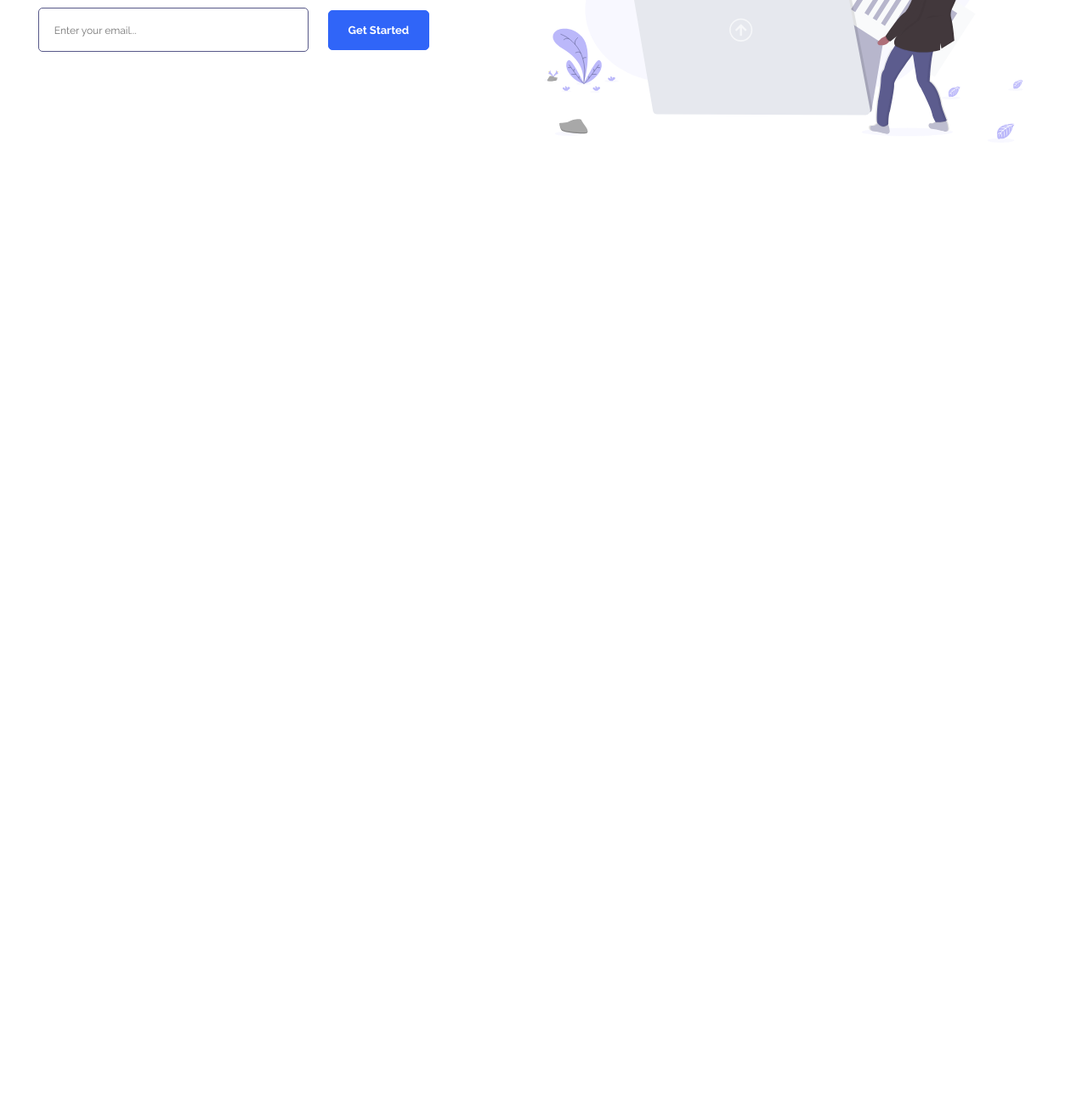
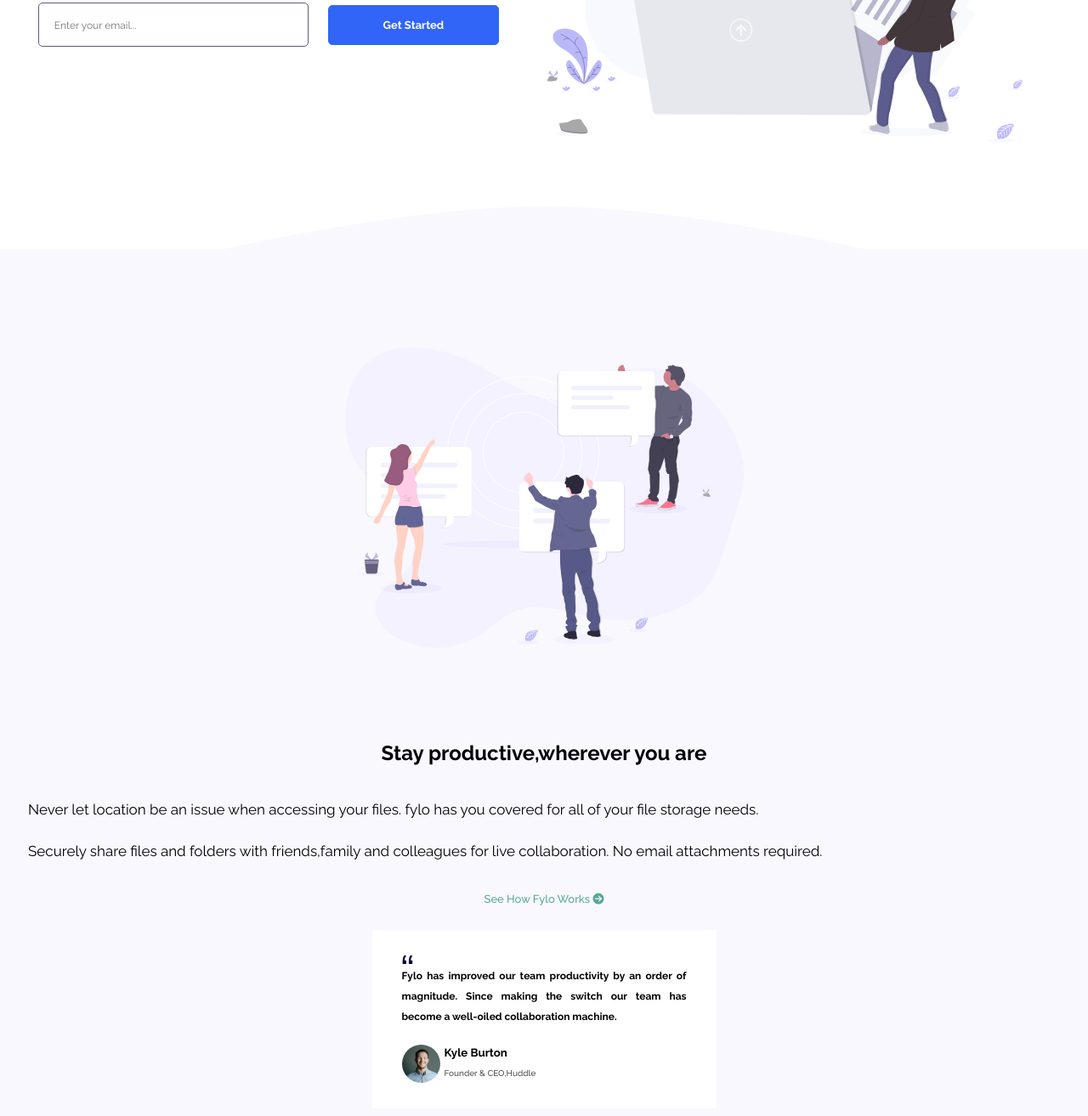
Before and after one commit to vishalverma2000/Fylo-Landing-Page, a plain HTML site: page index.html in a window 1280 px wide. Shown: the part 496-1810 px from the top of the page at 85% size. Before the commit the page ends 800 px from the top, so only its background shows below. Drawn offline with Linux system fonts and the light colour scheme.

Commit message:
complete mobile feature section

```diff
--- /dev/null
+++ b/app/scss/_features.scss
@@ -0,0 +1,113 @@
+.feature{
+    // border: 2px solid green;
+    background-image: url(/images/bg-curve-mobile.svg);
+    background-repeat: no-repeat;
+    background-size: contain;
+    background-position: auto center;
+
+    .container{
+        background-color: rgb(249, 248, 254);
+        padding: 116px 33px;
+        position: relative;
+        top: 50px;
+        min-height: 1318px;
+    }
+
+    &__image{
+       background-image: url(/images/illustration-2.svg);
+       background-repeat: no-repeat;
+       background-position: center center;
+       background-size: contain;
+       min-height: 354px;
+    }
+
+    &__text{
+
+
+        h2{
+            margin-top: 110px;
+            margin-bottom: 40px;
+            text-align: center;
+        }
+
+        p{
+            text-align: left;
+            font-size: 17px;
+        }
+    }
+
+    &__link{
+        position: relative;
+        top: 30px;
+        left: 50%;
+        transform: translateX(-50%);
+        display: inline-block;
+        text-align: center;
+
+        a{
+            font-size: 13px;
+            color: rgb(85, 168, 153);
+            font-weight: 500;
+            padding-bottom: 10px;
+            margin-bottom: 55px;
+
+            &:hover{
+                cursor: pointer;
+                border-bottom: 2px solid rgb(85, 168, 153);
+            }
+
+            &.fa{
+                margin-left: 6px;
+            }
+
+        }
+    }
+
+    &__comment{
+        // border: 2px solid green;
+        background-color: white;
+        max-width: 405px;
+        max-height: 246px;
+        padding: 30px 35px;
+        margin: 0 auto;
+        position: relative;
+        top: 55px;
+
+        .profile{
+            margin-top: 21px;
+
+            display: flex;
+            gap: 5px;
+
+            .avatar-img{
+                display: inline-block;
+
+
+                img{
+                    vertical-align: middle;
+                    width: 45px;
+                    height: 45px;
+                    border-radius: 50%;
+                }
+
+            }
+            .avatar-text{
+                display: inline-block;
+
+                span{
+                    font-size: 10px;
+                    font-weight: 500;
+                    opacity: 0.7;
+                }
+            }
+        }
+
+        p{
+            font-size: 12px;
+            font-weight: 700;
+            text-align: justify;
+            line-height: 2;
+        }
+
+    }
+}
--- a/app/scss/_globals.scss
+++ b/app/scss/_globals.scss
@@ -49,7 +49,7 @@
   }
 
   h1 {
-    font-size: 2.0625rem;
+    font-size: 1.9375rem;
     margin: 2.875rem 0;
     line-height: 1.5;
 
--- a/app/scss/_hero.scss
+++ b/app/scss/_hero.scss
@@ -1,5 +1,6 @@
 .hero{
       padding: 3.125rem 2.0625rem;
+    //   border: 2px solid red;
 
       @include breakpoint-down(small){
         padding: 3.125rem;
@@ -52,12 +53,16 @@
 
             // border: 2px solid blue;
             font-size: 0.9375rem;
-            font-weight: 700;
+            font-weight: 400;
             margin-bottom: 2.9375rem;
 
             @include breakpoint-up(large){
                 margin: 0px;
                 max-width: 83%;
+            }
+
+            @include breakpoint-down(esmall){
+                font-size: 12px;
             }
         }
 
@@ -104,8 +109,8 @@
                 }
 
                 @include breakpoint-up(large){
-                    max-width: 7.4375rem;
-                    padding: 0.8125rem;
+                    max-width: 12.5625rem;
+                    padding: 0.8125rem 0;
                     font-size: 0.8125rem;
                 }
             }
--- a/app/scss/main.scss
+++ b/app/scss/main.scss
@@ -2,3 +2,4 @@
 @import "_header";
 @import "_mixins";
 @import "_hero";
+@import "_features";
--- a/index.html
+++ b/index.html
@@ -8,6 +8,7 @@
     <link rel="preconnect" href="https://fonts.googleapis.com">
     <link rel="preconnect" href="https://fonts.gstatic.com" crossorigin>
     <link href="https://fonts.googleapis.com/css2?family=Raleway:wght@400;500;700&display=swap" rel="stylesheet">
+    <script src="https://kit.fontawesome.com/d911f27317.js" crossorigin="anonymous"></script>
     <title>Document</title>
 </head>
 <body>
@@ -37,5 +38,39 @@
         </div>
       </div>
     </section>
+
+    <section class="feature">
+      <div class="feature__overlay"></div>
+      <div class="container">
+        <div class="feature__image"></div>
+          <div class="feature__text">
+           <h2>Stay productive,wherever you are</h2>
+           <p>Never let location be an issue when accessing your files. fylo has you covered for all of your file storage needs.</p>
+           <br>
+           <p>Securely share files and folders with friends,family and colleagues for live collaboration. No email attachments required.</p>
+           <div class="feature__link">
+           <a href="">
+              See How Fylo Works
+              <i class="fa fa-solid fa-circle-arrow-right"></i>
+           </a>
+          </div>
+
+           <div class="feature__comment">
+              <img src="/images/icon-quotes.svg" alt="">
+              <p>Fylo has improved our team productivity by an order of magnitude. Since making the switch our team has become a well-oiled collaboration machine.</p>
+              <div class="profile">
+                <div class="avatar-img">
+                  <img src="/images/avatar-testimonial.jpg" alt="">
+                </div>
+                <div class="avatar-text">
+                  <h5>Kyle Burton</h5>
+                  <span>Founder & CEO,Huddle</span>
+                </div>
+              </div>
+           </div>
+
+
+      </div>
+    </section>
 </body>
 </html>
```
Also changed, not shown: dist/main.css, images/icon-arrow.svg.
